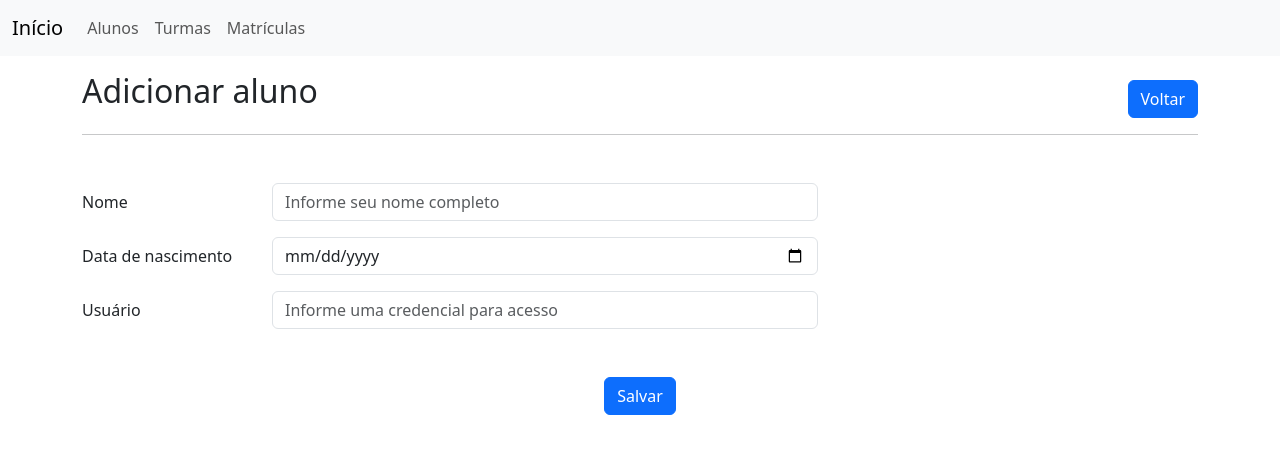
After one commit to raissabdias/school-management, a PHP site: template src/View/Student/add.php in a window 1280 px wide. The commit adds this page. Shown: the top 454 px of the page. Run offline with PHP 8.4, Linux system fonts and the light colour scheme; the template is opened without the code that fills it, so the values that code supplies are empty; some libraries are stand-ins or nearby versions.

Commit message:
validator class, controller functions and initial student form

```diff
--- a/src/Route/index.php
+++ b/src/Route/index.php
@@ -9,7 +9,11 @@ use App\Router;
 $router = new Router();
 
 $router->get('/', HomeController::class, 'index');
+
 $router->get('/alunos', StudentController::class, 'index');
+$router->get('/alunos/adicionar', StudentController::class, 'add');
+$router->post('/alunos/adicionar', StudentController::class, 'add');
+
 $router->get('/turmas', ClassController::class, 'index');
 $router->get('/matriculas', EnrollmentController::class, 'index');
 
--- a/src/View/Class/index.php
+++ b/src/View/Class/index.php
@@ -4,7 +4,7 @@
 <head>
     <meta charset="UTF-8">
     <meta name="viewport" content="width=device-width, initial-scale=1.0">
-    <title>Class - School Management</title>
+    <title>Turmas - School Management</title>
     <link href="https://cdn.jsdelivr.net/npm/bootstrap@5.3.3/dist/css/bootstrap.min.css" rel="stylesheet" integrity="sha384-QWTKZyjpPEjISv5WaRU9OFeRpok6YctnYmDr5pNlyT2bRjXh0JMhjY6hW+ALEwIH" crossorigin="anonymous">
     <link href="https://cdnjs.cloudflare.com/ajax/libs/font-awesome/6.6.0/css/all.min.css" rel="stylesheet" integrity="sha384-QWTKZyjpPEjISv5WaRU9OFeRpok6YctnYmDr5pNlyT2bRjXh0JMhjY6hW+ALEwIH" crossorigin="anonymous">
 </head>
--- a/src/View/Enrollment/index.php
+++ b/src/View/Enrollment/index.php
@@ -4,7 +4,7 @@
 <head>
     <meta charset="UTF-8">
     <meta name="viewport" content="width=device-width, initial-scale=1.0">
-    <title>Enrollment - School Management</title>
+    <title>Matrículas - School Management</title>
     <link href="https://cdn.jsdelivr.net/npm/bootstrap@5.3.3/dist/css/bootstrap.min.css" rel="stylesheet" integrity="sha384-QWTKZyjpPEjISv5WaRU9OFeRpok6YctnYmDr5pNlyT2bRjXh0JMhjY6hW+ALEwIH" crossorigin="anonymous">
     <link href="https://cdnjs.cloudflare.com/ajax/libs/font-awesome/6.6.0/css/all.min.css" rel="stylesheet" integrity="sha384-QWTKZyjpPEjISv5WaRU9OFeRpok6YctnYmDr5pNlyT2bRjXh0JMhjY6hW+ALEwIH" crossorigin="anonymous">
 </head>
--- /dev/null
+++ b/src/View/Student/add.php
@@ -0,0 +1,59 @@
+<!DOCTYPE html>
+<html lang="pt-BR">
+
+<head>
+    <meta charset="UTF-8">
+    <meta name="viewport" content="width=device-width, initial-scale=1.0">
+    <title>Adicionar aluno - School Management</title>
+    <link href="https://cdn.jsdelivr.net/npm/bootstrap@5.3.3/dist/css/bootstrap.min.css" rel="stylesheet" integrity="sha384-QWTKZyjpPEjISv5WaRU9OFeRpok6YctnYmDr5pNlyT2bRjXh0JMhjY6hW+ALEwIH" crossorigin="anonymous">
+    <link href="https://cdnjs.cloudflare.com/ajax/libs/font-awesome/6.6.0/css/all.min.css" rel="stylesheet" integrity="sha384-QWTKZyjpPEjISv5WaRU9OFeRpok6YctnYmDr5pNlyT2bRjXh0JMhjY6hW+ALEwIH" crossorigin="anonymous">
+</head>
+
+<body>
+    <?php include dirname(__DIR__) . '/Elements/menu.php';  ?>
+    <div class="container">
+        <div class="row">
+            <div class="col-12 d-flex align-items-end justify-content-between">
+                <h2 class="mt-3">Adicionar aluno</h2>
+                <a class="btn btn-primary" href="/alunos">Voltar</a>
+            </div>
+            <div class="col-12">
+                <hr>
+                <!-- Exibir erros do formulário -->
+                <?php if (isset($errors) && $errors): ?>
+                    <div class="alert alert-danger text-center" role="alert">
+                        <?= implode(", <br>", $errors) ?>
+                    </div>
+                <?php endif; ?>
+
+                <!-- Formulário -->
+                <form class="mt-5" method="POST">
+                    <div class="mb-3 row">
+                        <label for="name" class="col-sm-2 col-form-label">Nome</label>
+                        <div class="col-sm-6">
+                            <input type="text" class="form-control" id="name" name="name" placeholder="Informe seu nome completo" value="<?= $form['name'] ?? null ?>" required>
+                        </div>
+                    </div>
+                    <div class="mb-3 row">
+                        <label for="birth_date" class="col-sm-2 col-form-label">Data de nascimento</label>
+                        <div class="col-sm-6">
+                            <input type="date" class="form-control" id="birth_date" name="birth_date" value="<?= $form['birth_date'] ?? null ?>" required>
+                        </div>
+                    </div>
+                    <div class="mb-3 row">
+                        <label for="username" class="col-sm-2 col-form-label">Usuário</label>
+                        <div class="col-sm-6">
+                            <input type="text" class="form-control" id="username" name="username" placeholder="Informe uma credencial para acesso" value="<?= $form['username'] ?? null ?>" required>
+                        </div>
+                    </div>
+                    <div class="mb-3 mt-5 text-center">
+                        <button type="submit" class="btn btn-primary">Salvar</button>
+                    </div>
+                </form>
+            </div>
+        </div>
+    </div>
+    <script src="https://cdn.jsdelivr.net/npm/bootstrap@5.3.3/dist/js/bootstrap.bundle.min.js" integrity="sha384-YvpcrYf0tY3lHB60NNkmXc5s9fDVZLESaAA55NDzOxhy9GkcIdslK1eN7N6jIeHz" crossorigin="anonymous"></script>
+</body>
+
+</html>
```
Also changed, not shown: database/dump.sql (+13 -0 lines), src/Controller.php (+25 -0 lines), src/Controller/StudentController.php (+31 -0 lines), src/Helper/Validator.php (added, +60 -0 lines), src/View/Student/index.php (+4 -3 lines).
